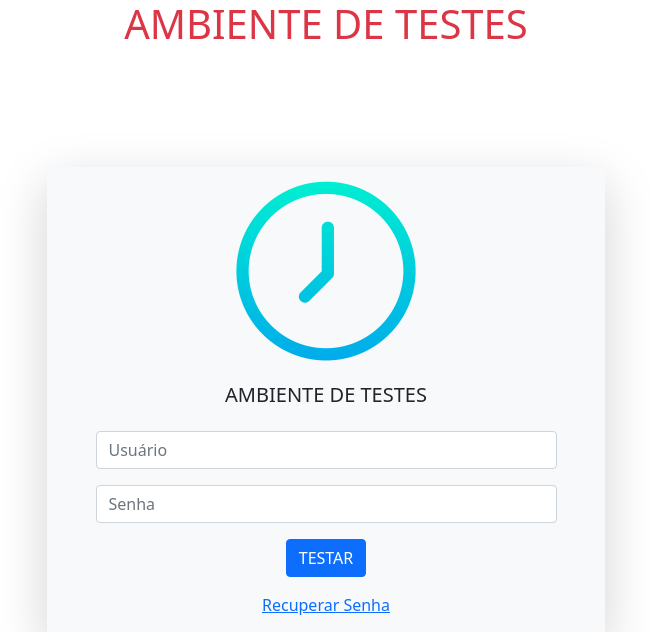
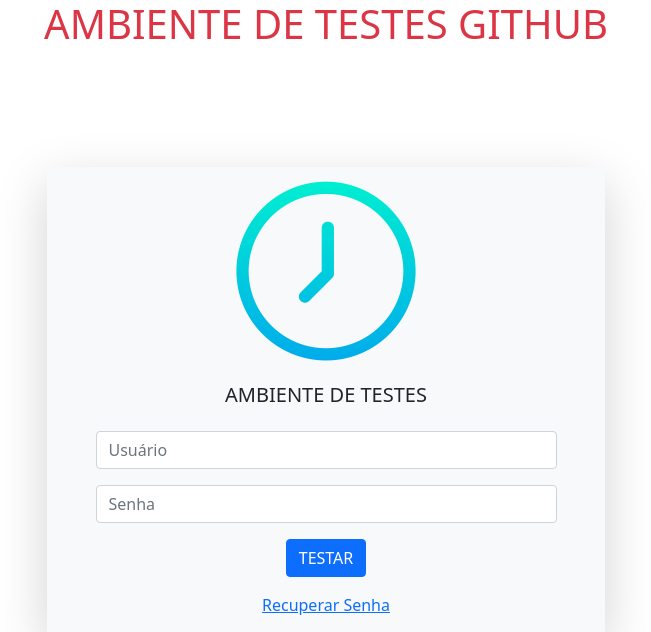
Before and after one commit to JeniferMendes-Data/APONTAMENTO, a PHP site: page /index_TESTES.php in a window 1280 px wide. Shown: the top 632 px of the page, without its empty margins (314-965 px from the left). Run offline with PHP 8.4, Linux system fonts and the light colour scheme.

Commit message:
COMMIT INICIAL

```diff
--- a/index_TESTES.php
+++ b/index_TESTES.php
@@ -14,7 +14,7 @@ if (session_status() == 1){
 		?>
 	</head>
 	<body>
-		<h1 class="text-center text-danger">AMBIENTE DE TESTES</h1>
+		<h1 class="text-center text-danger">AMBIENTE DE TESTES GITHUB</h1>
 		<div class="container position-absolute top-50 start-50 translate-middle" style="">
             <div class="form-group">
                 <form method="post" action="<?php echo "functions/post.php?pag=login";?>" id="login">
```
